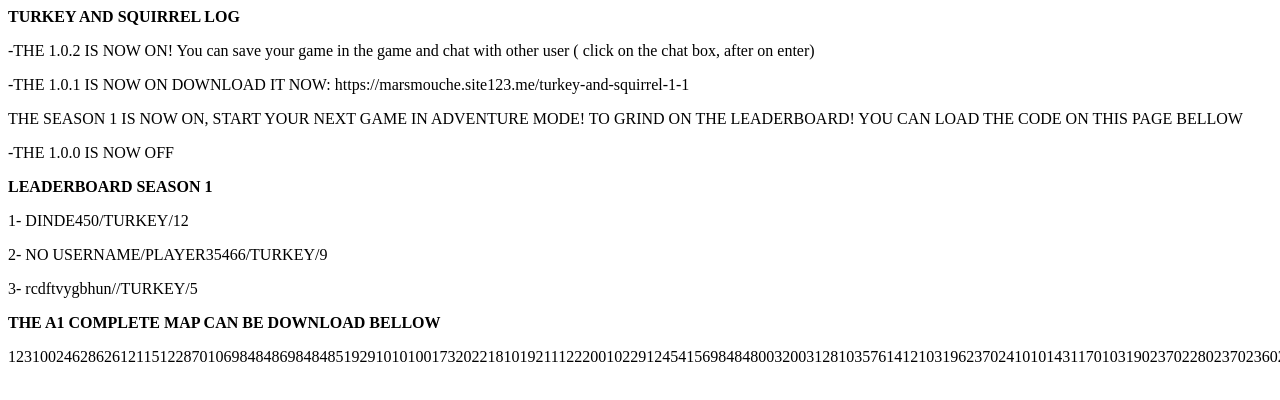
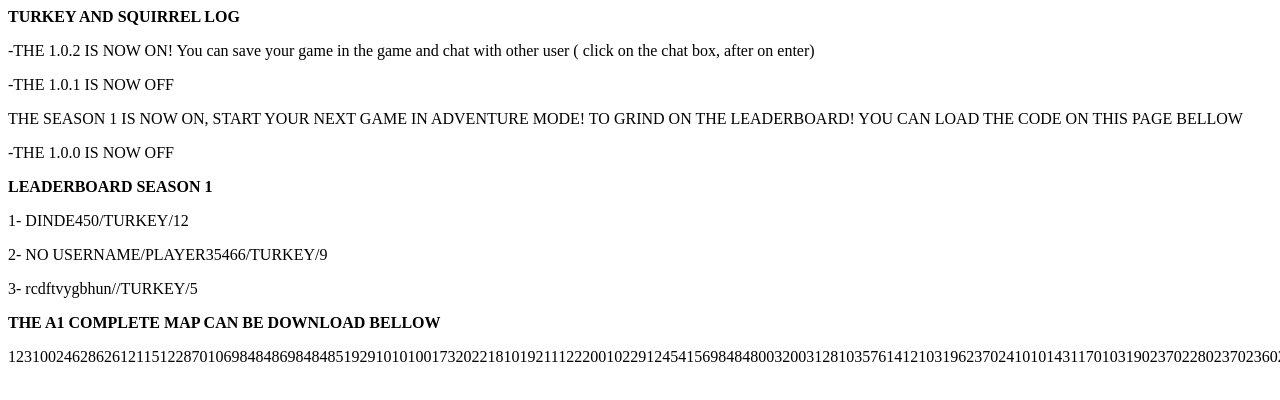
Before and after one commit to MarsmoucheStudio/T-S, a plain HTML site: page index.html in a window 1280 px wide. Shown: the top 400 px of the page. Drawn offline with Linux system fonts and the light colour scheme.

Commit message:
Update index.html

```diff
--- a/index.html
+++ b/index.html
@@ -1,7 +1,7 @@
 <b>TURKEY AND SQUIRREL LOG</b>
 <P>    </P> </P>
 <P>-THE 1.0.2 IS NOW ON! You can save your game in the game and chat with other user ( click on the chat box, after on enter)</p>
-<p>-THE 1.0.1 IS NOW ON DOWNLOAD IT NOW: https://marsmouche.site123.me/turkey-and-squirrel-1-1</p>
+<p>-THE 1.0.1 IS NOW OFF
 
 <p>THE SEASON 1 IS NOW ON, START YOUR NEXT GAME IN ADVENTURE MODE! TO GRIND ON THE LEADERBOARD! YOU CAN LOAD THE CODE ON THIS PAGE BELLOW</p>
 
```
